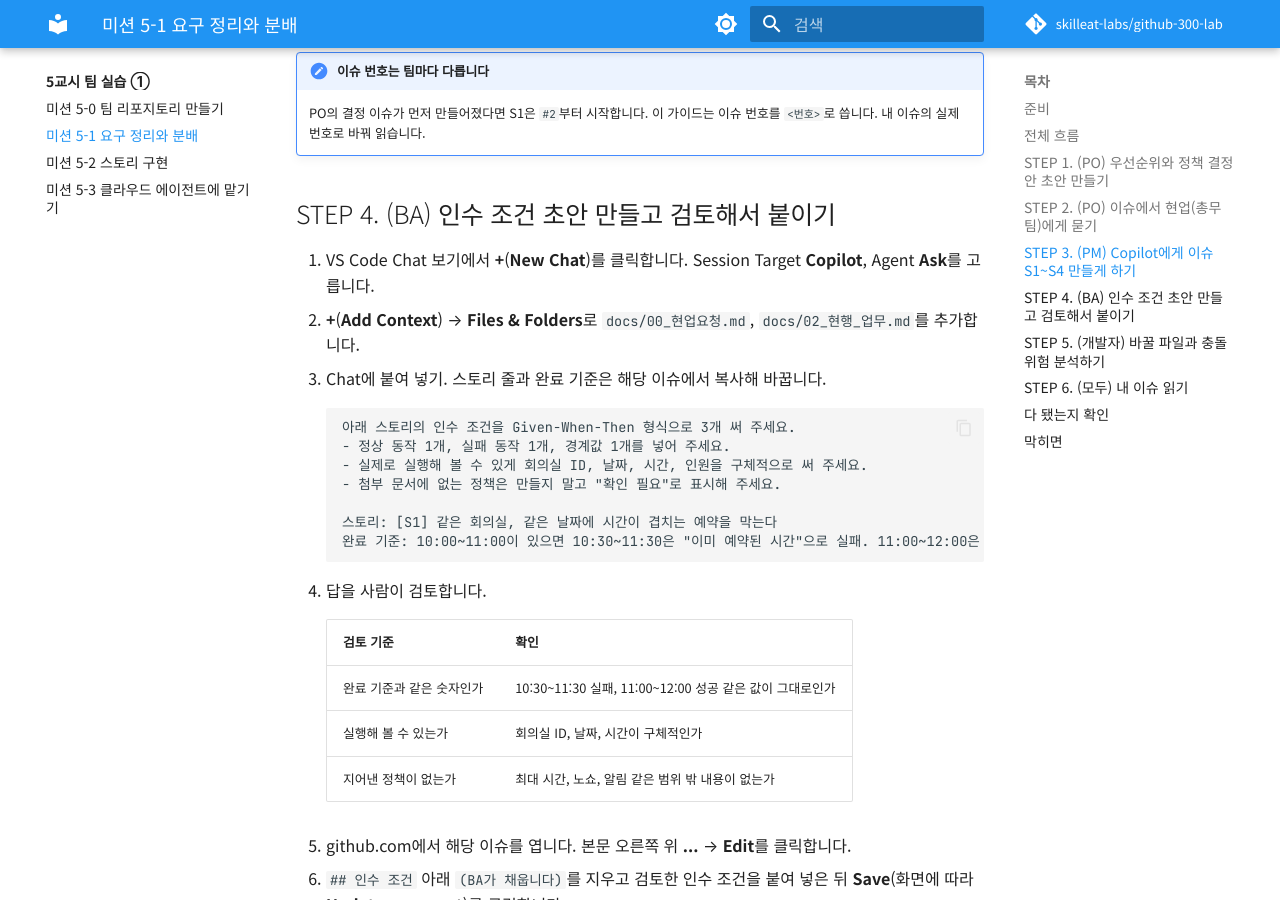
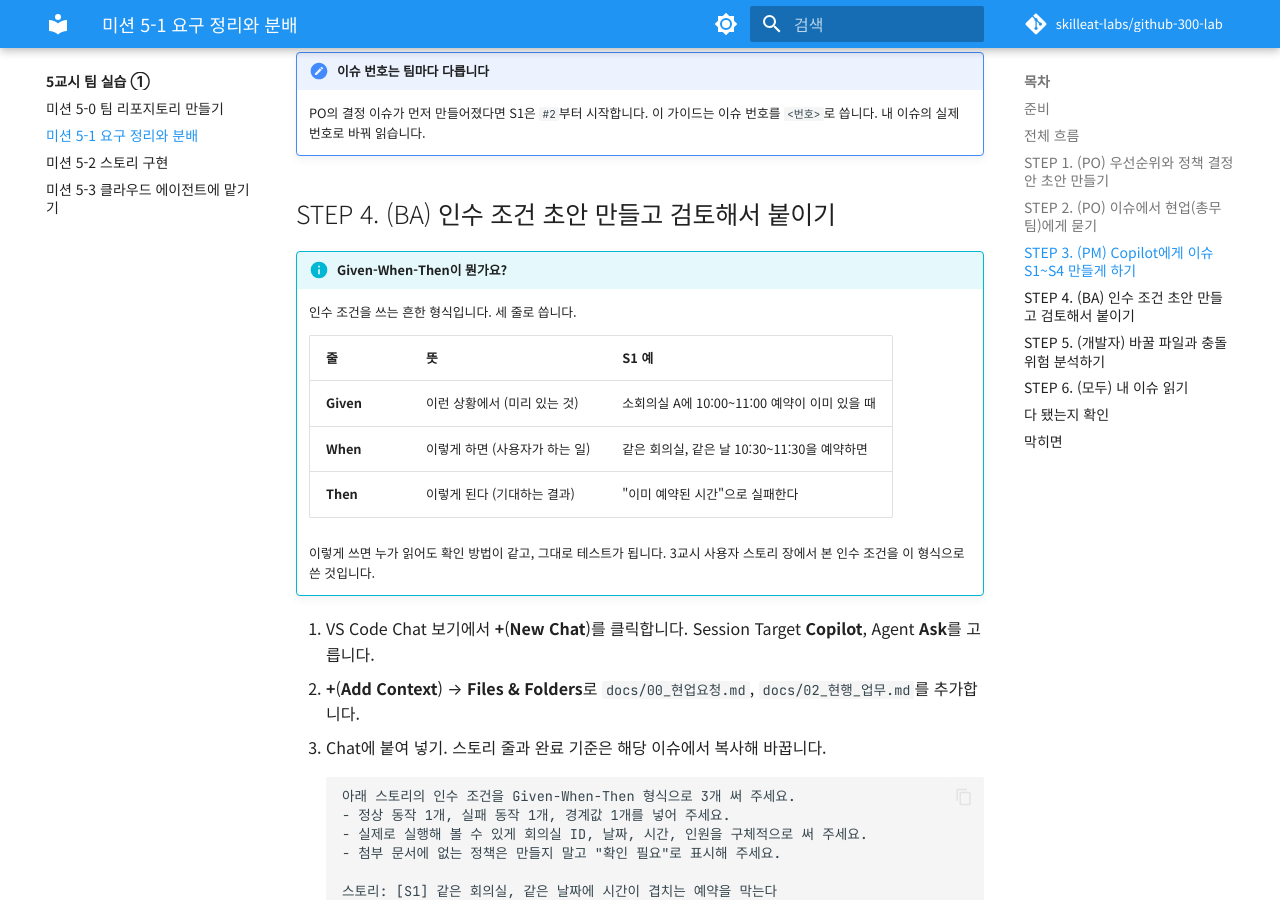
Before and after one commit to skilleat-labs/github-300-lab, an MkDocs documentation site: the page built from docs/class5/mission-1.md, in a window 1280 px wide and 900 px high, scrolled down 4037 px. Built offline with MkDocs 1.6.1 and Material for MkDocs 9.7.7, drawn with Linux system fonts in a browser that asks for light colours; comment, search, counter and statistics services are not loaded.

Commit message:
Given-When-Then 설명 추가(5-1, 용어집, 5교시), 장표 반영: Copilot 이슈 초안, 짝 리뷰, GWT
Co-Authored-By: Claude Opus 5.5 <noreply@anthropic.com>

```diff
--- a/docs/class5/mission-1.md
+++ b/docs/class5/mission-1.md
@@ -161,6 +161,18 @@
 
 ## STEP 4. (BA) 인수 조건 초안 만들고 검토해서 붙이기
 
+!!! info "Given-When-Then이 뭔가요?"
+    인수 조건을 쓰는 흔한 형식입니다. 세 줄로 씁니다.
+
+    | 줄 | 뜻 | S1 예 |
+    |---|---|---|
+    | **Given** | 이런 상황에서 (미리 있는 것) | 소회의실 A에 10:00~11:00 예약이 이미 있을 때 |
+    | **When** | 이렇게 하면 (사용자가 하는 일) | 같은 회의실, 같은 날 10:30~11:30을 예약하면 |
+    | **Then** | 이렇게 된다 (기대하는 결과) | "이미 예약된 시간"으로 실패한다 |
+
+    이렇게 쓰면 누가 읽어도 확인 방법이 같고, 그대로 테스트가 됩니다. 3교시 사용자 스토리 장에서 본 인수 조건을 이 형식으로 쓴 것입니다.
+
+
 1. VS Code Chat 보기에서 **+**(**New Chat**)를 클릭합니다. Session Target **Copilot**, Agent **Ask**를 고릅니다.
 2. **+**(**Add Context**) → **Files & Folders**로 `docs/00_현업요청.md`, `docs/02_현행_업무.md`를 추가합니다.
 3. Chat에 붙여 넣기. 스토리 줄과 완료 기준은 해당 이슈에서 복사해 바꿉니다.
```
Also changed, not shown: docs/appendix/glossary.md (+2 -1 lines), docs/class3/index.md (+1 -1 lines), docs/class5/index.md (+1 -1 lines), docs/class6/index.md (+1 -1 lines).
